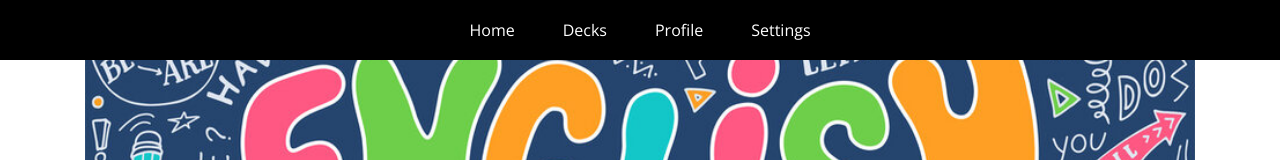
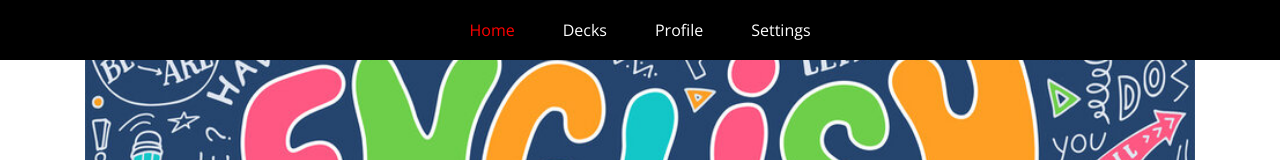
Before and after one commit to nhocvukhoa/nuxt2_js_basic, a Nuxt app: page / in a window 1280 px wide. Shown: the top 160 px of the page. Built offline with nearby package versions, Linux system fonts and the light colour scheme; a web font is replaced by a local one.

Commit message:
feature nuxt router deep

```diff
--- a/components/Header/DefaultHeader.vue
+++ b/components/Header/DefaultHeader.vue
@@ -42,6 +42,9 @@ header {
         &:hover {
           text-decoration: underline;
         }
+        &.nuxt-link-exact-active {
+          color: red;
+        }
       }
     }
   }
```
